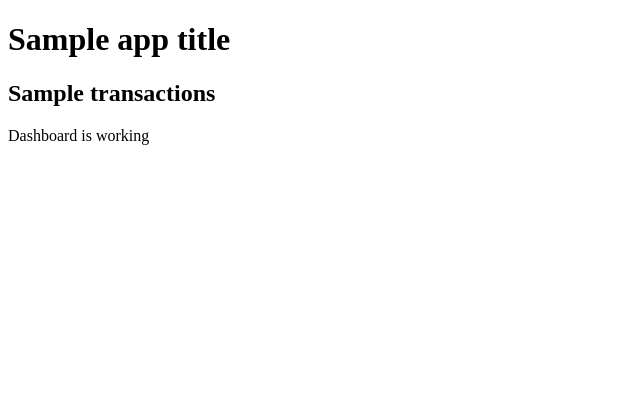
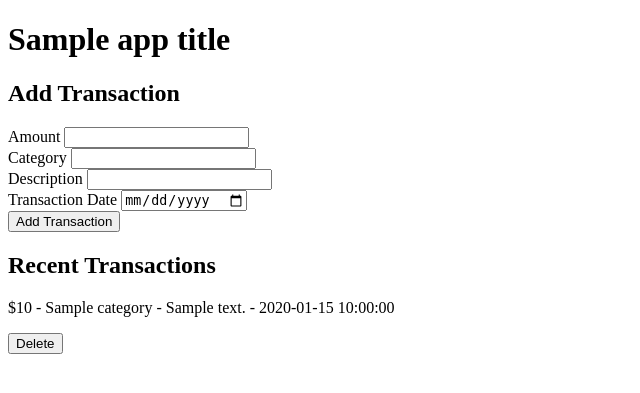
Before and after one commit to infraoppa/Personal-Finance-Tracker, a Python web app: template app/templates/index.html in a window 1280 px wide. Shown: the top 393 px of the page, without its empty margins (0-640 px from the left). Run offline with Jinja, Linux system fonts and the light colour scheme; the template is opened without the code that fills it: most values are stand-ins (such as "Sample title", 1, 10 or a date in 2020).

Commit message:
Added Insert and Delete form in HTML and FastAPI routes

```diff
--- a/app/templates/index.html
+++ b/app/templates/index.html
@@ -1,12 +1,80 @@
 <!DOCTYPE html>
 <html>
     <head>
-        <title>{{app_title}}</title>
+        <title>{{ app_title }}</title>
     </head>
 
     <body>
-        <h1>{{app_title}}</h1>
-        <h2>{{transactions}}</h2>
-        <p>Dashboard is working</p>
+        <h1>{{ app_title }}</h1>
+
+        <h2>Add Transaction</h2>
+
+        <form action="/transactions/form" method="post">
+            <div>
+                <label for="amount">Amount</label>
+                <input
+                    type="number"
+                    id="amount"
+                    name="amount"
+                    step="0.01"
+                    min="0.01"
+                    required
+                >
+            </div>
+
+            <div>
+                <label for="category">Category</label>
+                <input
+                    type="text"
+                    id="category"
+                    name="category"
+                    required
+                >
+            </div>
+
+            <div>
+                <label for="description">Description</label>
+                <input
+                    type="text"
+                    id="description"
+                    name="description"
+                    required
+                >
+            </div>
+
+            <div>
+                <label for="transaction_date">Transaction Date</label>
+                <input
+                    type="date"
+                    id="transaction_date"
+                    name="transaction_date"
+                    required
+                >
+            </div>
+
+            <button type="submit">Add Transaction</button>
+        </form>
+
+        <h2>Recent Transactions</h2>
+
+        {% for transaction in transactions %}
+            <div>
+                <p>
+                    ${{ transaction.amount }} -
+                    {{ transaction.category }} -
+                    {{ transaction.description }} -
+                    {{ transaction.transaction_date }}
+                </p>
+
+                <form
+                    action="/transactions/{{ transaction.id }}/delete"
+                    method="post"
+                >
+                    <button type="submit">Delete</button>
+                </form>
+            </div>
+        {% else %}
+            <p>No Transactions Yet</p>
+        {% endfor %}
     </body>
 </html>
--- a/requirements.txt
+++ b/requirements.txt
@@ -13,6 +13,7 @@ MarkupSafe==3.0.3
 pydantic==2.13.4
 pydantic_core==2.46.4
 python-dotenv==1.2.2
+python-multipart==0.0.32
 requests==2.34.2
 starlette==1.3.1
 typing-inspection==0.4.2
```
Also changed, not shown: app/main.py (+33 -2 lines).
